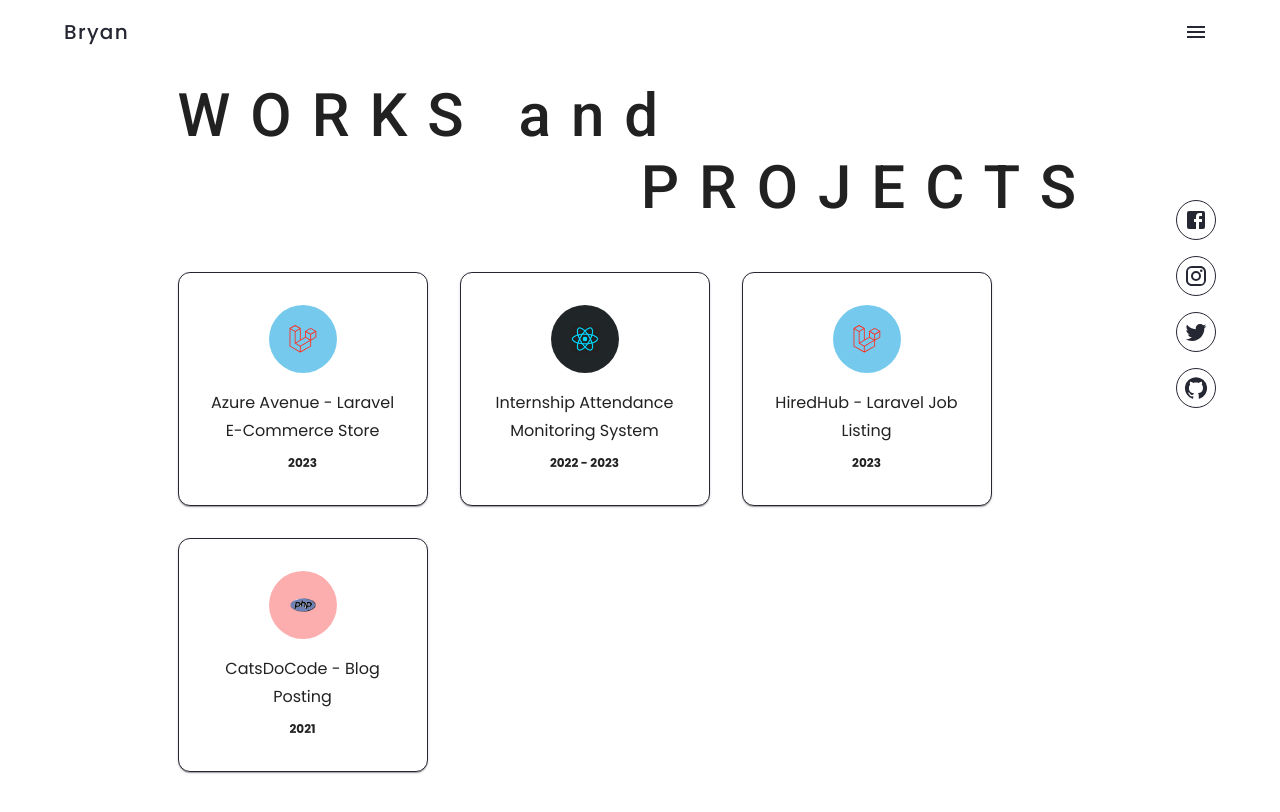
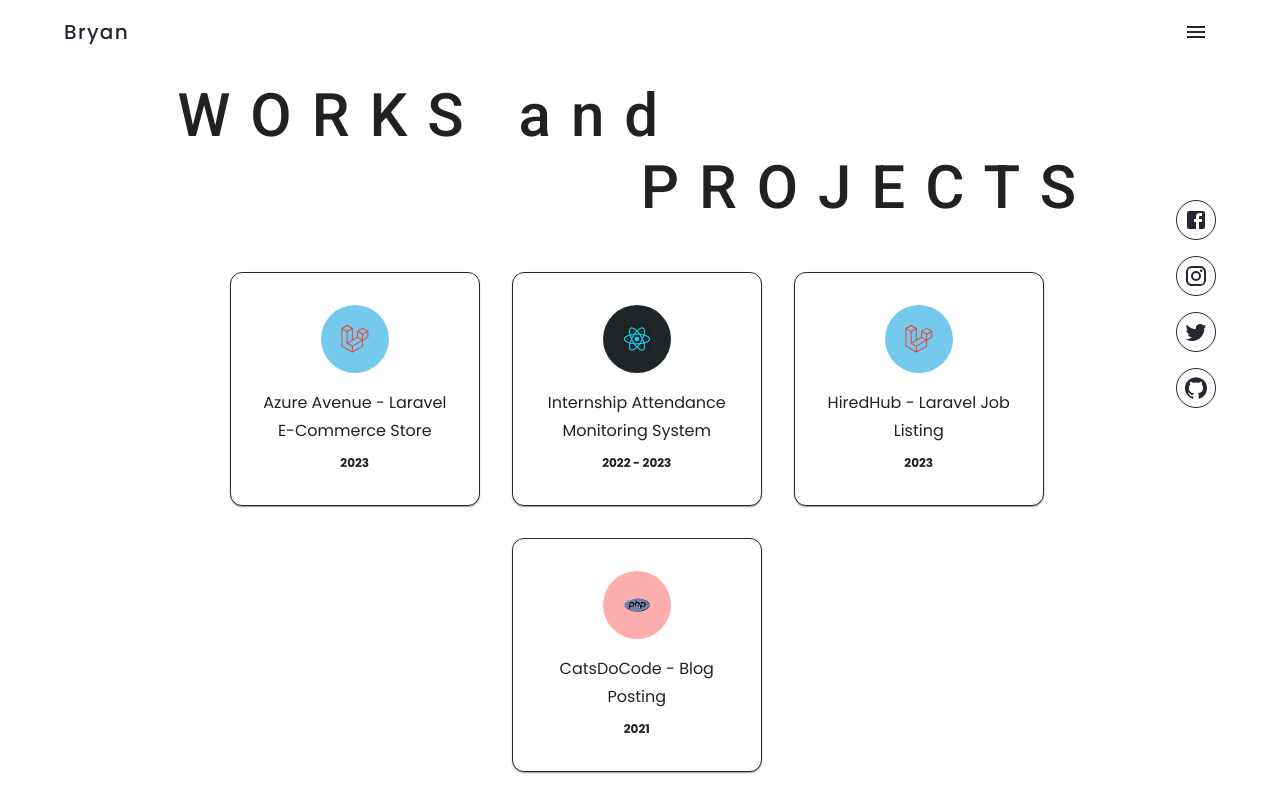
Before and after one commit to haynakoban/portfolio, a React (Create React App) app: page /portfolio/projects in a window 1280 px wide. Shown: the top 812 px of the page. Built offline with nearby package versions, Linux system fonts and the light colour scheme.

Commit message:
fixed spaces

```diff
--- a/src/view/projects/index.jsx
+++ b/src/view/projects/index.jsx
@@ -72,10 +72,11 @@ const Projects = () => {
 
       <Box mt={6} mb={{ xs: 0, sm: 0, md: 4 }}>
         <Stack
-          spacing={{ xs: 1, sm: 2, md: 4 }}
+          spacing={{ xs: 2, sm: 3, md: 4 }}
           direction='row'
           useFlexGap
           flexWrap='wrap'
+          justifyContent='center'
         >
           {projects.map(({ link, text, year, icon, bgColor }) => {
             return (
```
